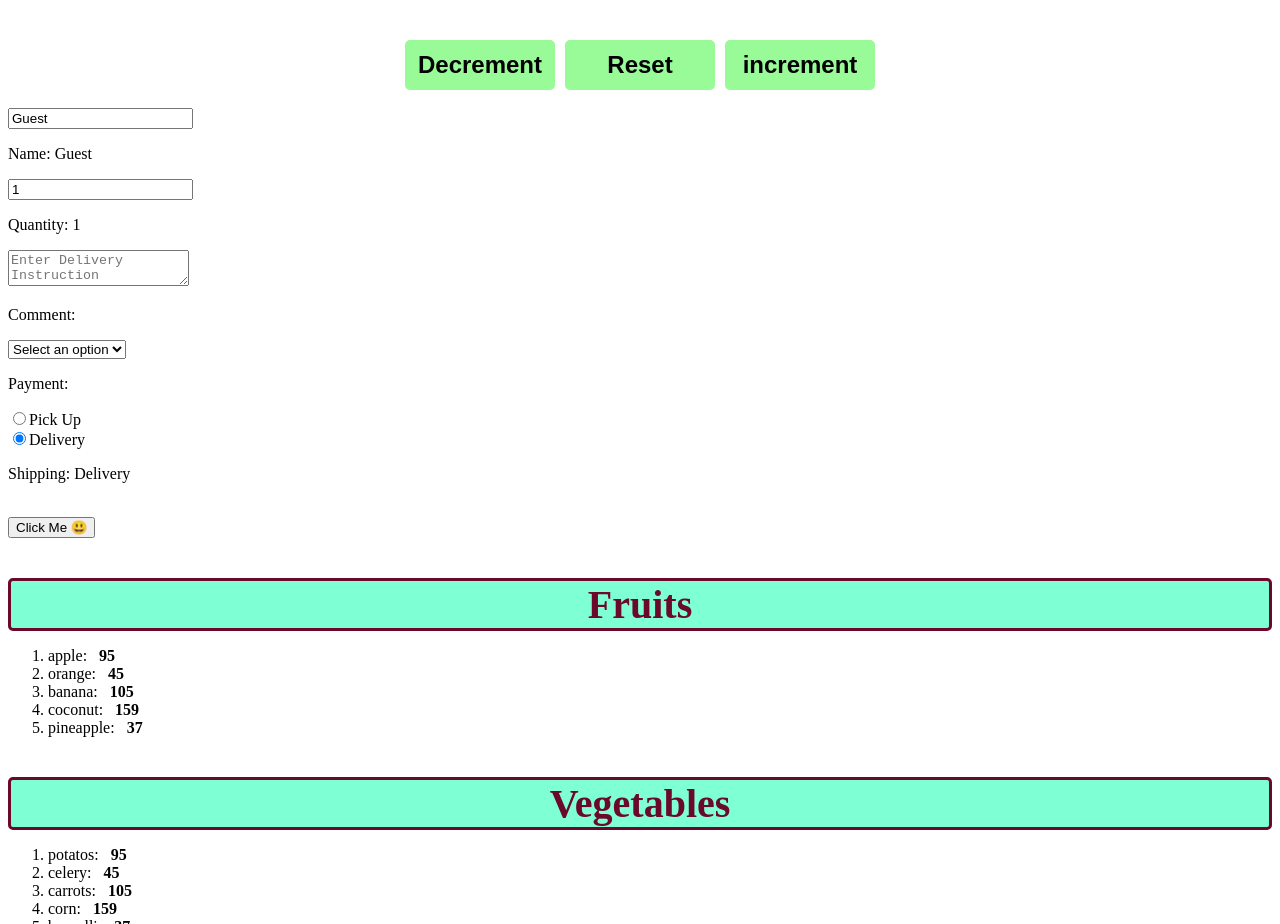
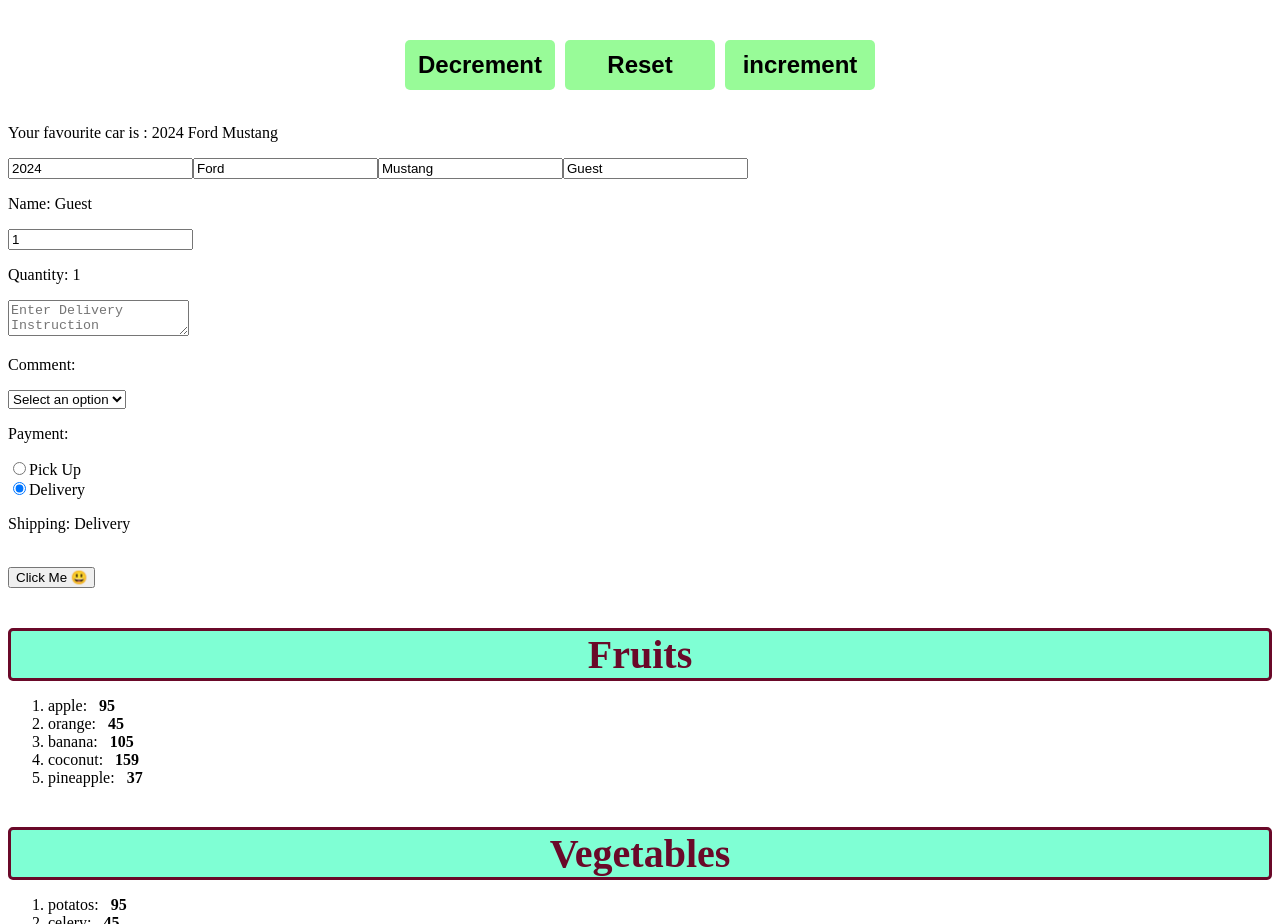
Before and after one commit to Bulbasaur-Bud/React_Course, a React (Vite) app in the folder my-react-app/: page / in a window 1280 px wide. Shown: the part 940-1864 px from the top of the page. Built offline with nearby package versions, Linux system fonts and the light colour scheme.

Commit message:
Update Object

```diff
--- a/my-react-app/src/Counter.jsx
+++ b/my-react-app/src/Counter.jsx
@@ -4,11 +4,15 @@
   const [count, setCount] = useState(0);
 
   const increment = () => {
-    setCount(count + 1);
+    setCount((prevCount) => prevCount + 1);
+    setCount((prevCount) => prevCount + 1);
+    setCount((prevCount) => prevCount + 1);
   };
 
   const decrement = () => {
-    setCount(count - 1);
+    setCount((prevCount) => prevCount - 1);
+    setCount((prevCount) => prevCount - 1);
+    setCount((prevCount) => prevCount - 1);
   };
 
   const reset = () => {
--- a/my-react-app/src/MyComponent.jsx
+++ b/my-react-app/src/MyComponent.jsx
@@ -36,6 +36,12 @@
   const [payment, setPayment] = useState("");
   const [shipping, setShipping] = useState("Delivery");
 
+  const [car, setCar] = useState({
+    year: 2024,
+    make: "Ford",
+    model: "Mustang",
+  });
+
   function handleNameChange(event) {
     setName(event.target.value);
   }
@@ -56,9 +62,29 @@
     setShipping(event.target.value);
   }
 
+  function handleYearChange(event) {
+    setCar((prevCar) => ({ ...prevCar, year: event.target.value }));
+  }
+
+  function handleMakeChange(event) {
+    setCar((prevCar) => ({ ...prevCar, make: event.target.value }));
+  }
+
+  function handleModelChange(event) {
+    setCar((prevCar) => ({ ...prevCar, model: event.target.value }));
+  }
+
   return (
     <div>
+      <p>
+        Your favourite car is : {car.year} {car.make} {car.model}
+      </p>
+      <input type="number" value={car.year} onChange={handleYearChange} />
+      <input type="text" value={car.make} onChange={handleMakeChange} />
+      <input type="text" value={car.model} onChange={handleModelChange} />
       <input value={name} onChange={handleNameChange} />
+      <br />
+
       <p>Name: {name}</p>
 
       <input value={quantity} onChange={handleQuatityChange} type="number" />
```
